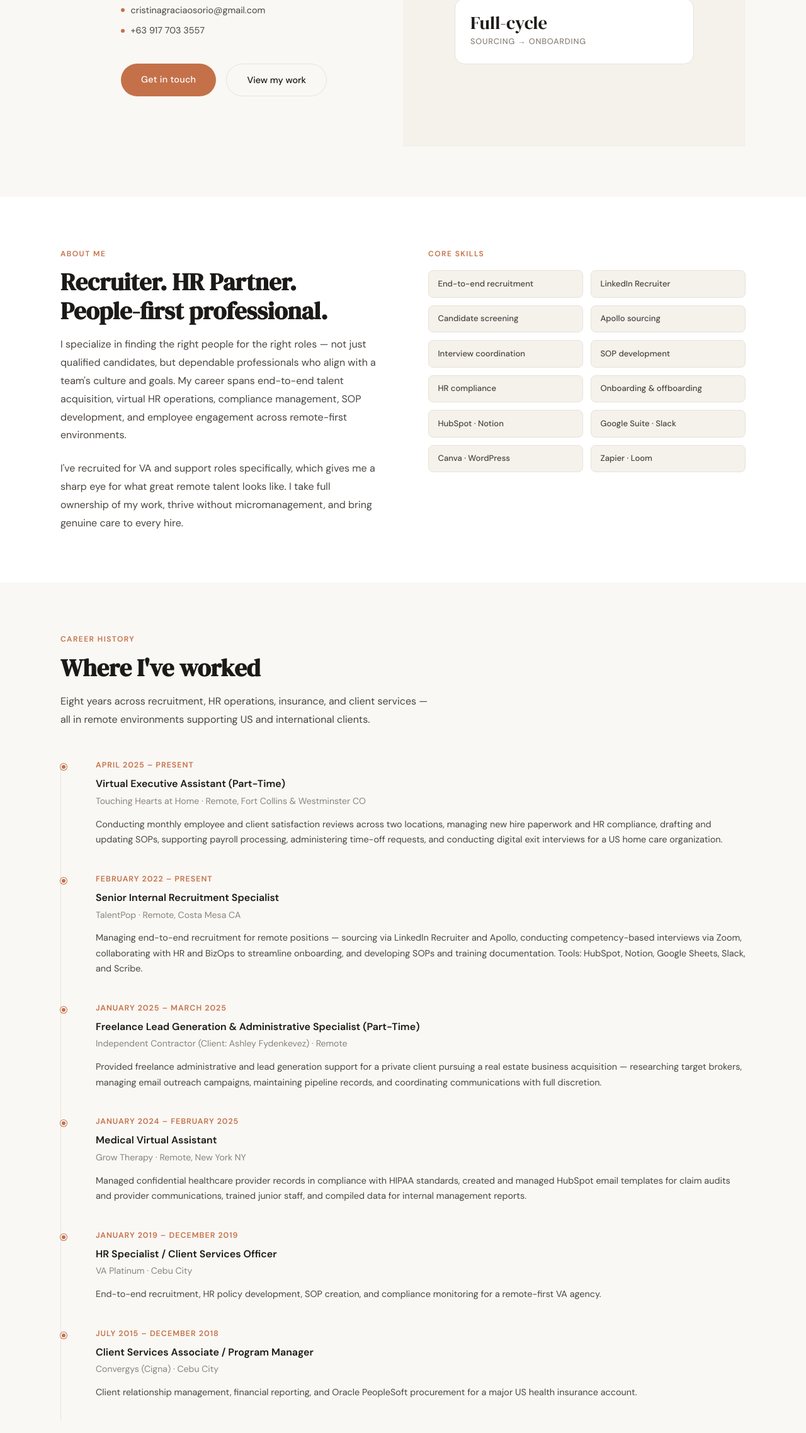
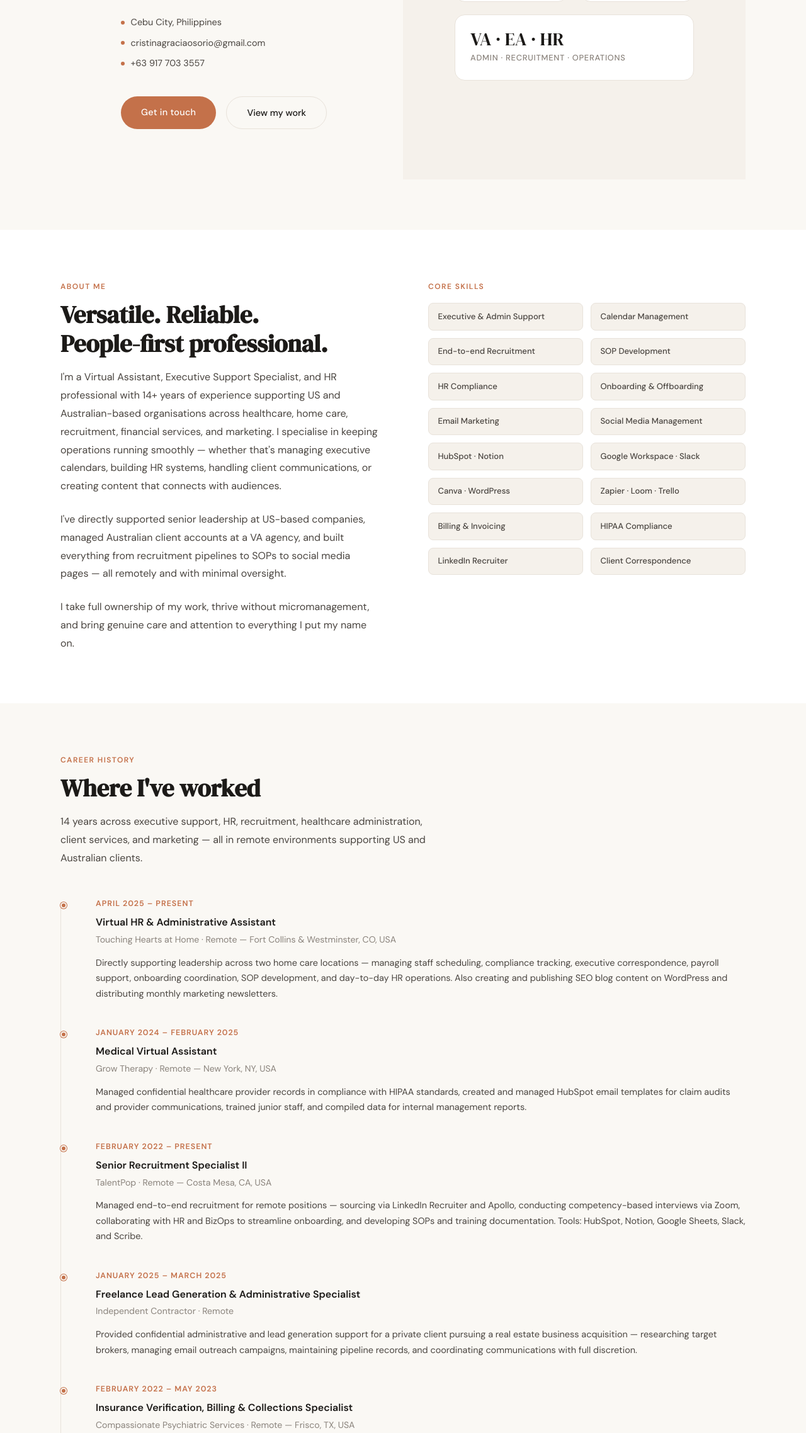
Before and after one commit to cristinagraciaosorio-ux/cristina-profile, a plain HTML site: page index.html in a window 1280 px wide. Shown: the part 524-2800 px from the top of the page at 63% size. Drawn offline with Linux system fonts and the light colour scheme.

Commit message:
Update portfolio details and client regions

```diff
--- a/index.html
+++ b/index.html
@@ -3,7 +3,7 @@
 <head>
 <meta charset="UTF-8">
 <meta name="viewport" content="width=device-width, initial-scale=1.0">
-<title>Cristina Gracia Osorio – Recruitment & HR Portfolio</title>
+<title>Cristina Gracia Osorio – VA, EA & HR Portfolio</title>
 <link href="https://fonts.googleapis.com/css2?family=DM+Serif+Display:ital@0;1&family=DM+Sans:wght@300;400;500;600&display=swap" rel="stylesheet">
 <style>
   *, *::before, *::after { box-sizing: border-box; margin: 0; padding: 0; }
@@ -468,7 +468,6 @@
   }
 
   .contact-chip:hover { background: rgba(255,255,255,0.14); }
-
   .contact-chip strong { color: white; }
 
   footer {
@@ -506,9 +505,9 @@
 <!-- HERO -->
 <section class="hero" id="home">
   <div class="hero-left">
-    <span class="hero-tag">Open to Opportunities · AU & US Clients</span>
+    <span class="hero-tag">Open to Opportunities · AU, US, UK & NZ Clients</span>
     <h1 class="hero-name">Cristina<br><em>Gracia Osorio</em></h1>
-    <p class="hero-sub">Senior Recruitment Specialist & Virtual HR Professional with 8+ years building remote teams and streamlining people operations.</p>
+    <p class="hero-sub">Virtual Assistant, Executive Support & HR Professional with 14+ years helping US and Australian businesses run smoothly — remotely, reliably, and with full ownership.</p>
     <div class="hero-contacts">
       <div class="contact-item"><span class="contact-dot"></span> Cebu City, Philippines</div>
       <div class="contact-item"><span class="contact-dot"></span> cristinagraciaosorio@gmail.com</div>
@@ -523,7 +522,7 @@
   <div class="hero-right">
     <div class="stats-grid">
       <div class="stat-card accent">
-        <div class="stat-number">8+</div>
+        <div class="stat-number">14+</div>
         <div class="stat-label">Years experience</div>
       </div>
       <div class="stat-card">
@@ -531,17 +530,17 @@
         <div class="stat-label">Remote roles</div>
       </div>
       <div class="stat-card">
-        <div class="stat-number">US &amp; AU</div>
+        <div class="stat-number">US & AU</div>
         <div class="stat-label">Clients supported</div>
       </div>
       <div class="stat-card">
-        <div class="stat-number">6+</div>
+        <div class="stat-number">8+</div>
         <div class="stat-label">Industries</div>
       </div>
       <div class="stat-card wide">
         <div>
-          <div class="stat-number">Full-cycle</div>
-          <div class="stat-label">Sourcing → Onboarding</div>
+          <div class="stat-number">VA · EA · HR</div>
+          <div class="stat-label">Admin · Recruitment · Operations</div>
         </div>
       </div>
     </div>
@@ -552,26 +551,31 @@
 <section id="about">
   <div>
     <div class="section-label">About me</div>
-    <h2 class="section-title">Recruiter. HR Partner.<br>People-first professional.</h2>
-    <p style="color: var(--ink-mid); line-height: 1.8; margin-bottom: 1.5rem;">I specialize in finding the right people for the right roles — not just qualified candidates, but dependable professionals who align with a team's culture and goals. My career spans end-to-end talent acquisition, virtual HR operations, compliance management, SOP development, and employee engagement across remote-first environments.</p>
-    <p style="color: var(--ink-mid); line-height: 1.8;">I've recruited for VA and support roles specifically, which gives me a sharp eye for what great remote talent looks like. I take full ownership of my work, thrive without micromanagement, and bring genuine care to every hire.</p>
+    <h2 class="section-title">Versatile. Reliable.<br>People-first professional.</h2>
+    <p style="color: var(--ink-mid); line-height: 1.8; margin-bottom: 1.5rem;">I'm a Virtual Assistant, Executive Support Specialist, and HR professional with 14+ years of experience supporting US and Australian-based organisations across healthcare, home care, recruitment, financial services, and marketing. I specialise in keeping operations running smoothly — whether that's managing executive calendars, building HR systems, handling client communications, or creating content that connects with audiences.</p>
+    <p style="color: var(--ink-mid); line-height: 1.8; margin-bottom: 1.5rem;">I've directly supported senior leadership at US-based companies, managed Australian client accounts at a VA agency, and built everything from recruitment pipelines to SOPs to social media pages — all remotely and with minimal oversight.</p>
+    <p style="color: var(--ink-mid); line-height: 1.8;">I take full ownership of my work, thrive without micromanagement, and bring genuine care and attention to everything I put my name on.</p>
   </div>
 
   <div>
     <div class="section-label" style="margin-bottom: 1rem;">Core skills</div>
     <div class="skills-grid">
-      <div class="skill-pill">End-to-end recruitment</div>
+      <div class="skill-pill">Executive & Admin Support</div>
+      <div class="skill-pill">Calendar Management</div>
+      <div class="skill-pill">End-to-end Recruitment</div>
+      <div class="skill-pill">SOP Development</div>
+      <div class="skill-pill">HR Compliance</div>
+      <div class="skill-pill">Onboarding & Offboarding</div>
+      <div class="skill-pill">Email Marketing</div>
+      <div class="skill-pill">Social Media Management</div>
+      <div class="skill-pill">HubSpot · Notion</div>
+      <div class="skill-pill">Google Workspace · Slack</div>
+      <div class="skill-pill">Canva · WordPress</div>
+      <div class="skill-pill">Zapier · Loom · Trello</div>
+      <div class="skill-pill">Billing & Invoicing</div>
+      <div class="skill-pill">HIPAA Compliance</div>
       <div class="skill-pill">LinkedIn Recruiter</div>
-      <div class="skill-pill">Candidate screening</div>
-      <div class="skill-pill">Apollo sourcing</div>
-      <div class="skill-pill">Interview coordination</div>
-      <div class="skill-pill">SOP development</div>
-      <div class="skill-pill">HR compliance</div>
-      <div class="skill-pill">Onboarding & offboarding</div>
-      <div class="skill-pill">HubSpot · Notion</div>
-      <div class="skill-pill">Google Suite · Slack</div>
-      <div class="skill-pill">Canva · WordPress</div>
-      <div class="skill-pill">Zapier · Loom</div>
+      <div class="skill-pill">Client Correspondence</div>
     </div>
   </div>
 </section>
@@ -580,45 +584,73 @@
 <section id="experience">
   <div class="section-label">Career history</div>
   <h2 class="section-title">Where I've worked</h2>
-  <p class="section-desc">Eight years across recruitment, HR operations, insurance, and client services — all in remote environments supporting US and international clients.</p>
+  <p class="section-desc">14 years across executive support, HR, recruitment, healthcare administration, client services, and marketing — all in remote environments supporting US and Australian clients.</p>
 
   <div class="timeline">
+
     <div class="timeline-item">
       <div class="timeline-date">April 2025 – Present</div>
-      <div class="timeline-role">Virtual Executive Assistant (Part-Time)</div>
-      <div class="timeline-company">Touching Hearts at Home · Remote, Fort Collins & Westminster CO</div>
-      <div class="timeline-desc">Conducting monthly employee and client satisfaction reviews across two locations, managing new hire paperwork and HR compliance, drafting and updating SOPs, supporting payroll processing, administering time-off requests, and conducting digital exit interviews for a US home care organization.</div>
+      <div class="timeline-role">Virtual HR & Administrative Assistant</div>
+      <div class="timeline-company">Touching Hearts at Home · Remote — Fort Collins & Westminster, CO, USA</div>
+      <div class="timeline-desc">Directly supporting leadership across two home care locations — managing staff scheduling, compliance tracking, executive correspondence, payroll support, onboarding coordination, SOP development, and day-to-day HR operations. Also creating and publishing SEO blog content on WordPress and distributing monthly marketing newsletters.</div>
     </div>
-    <div class="timeline-item">
-      <div class="timeline-date">February 2022 – Present</div>
-      <div class="timeline-role">Senior Internal Recruitment Specialist</div>
-      <div class="timeline-company">TalentPop · Remote, Costa Mesa CA</div>
-      <div class="timeline-desc">Managing end-to-end recruitment for remote positions — sourcing via LinkedIn Recruiter and Apollo, conducting competency-based interviews via Zoom, collaborating with HR and BizOps to streamline onboarding, and developing SOPs and training documentation. Tools: HubSpot, Notion, Google Sheets, Slack, and Scribe.</div>
-    </div>
-    <div class="timeline-item">
-      <div class="timeline-date">January 2025 – March 2025</div>
-      <div class="timeline-role">Freelance Lead Generation & Administrative Specialist (Part-Time)</div>
-      <div class="timeline-company">Independent Contractor (Client: Ashley Fydenkevez) · Remote</div>
-      <div class="timeline-desc">Provided freelance administrative and lead generation support for a private client pursuing a real estate business acquisition — researching target brokers, managing email outreach campaigns, maintaining pipeline records, and coordinating communications with full discretion.</div>
-    </div>
+
     <div class="timeline-item">
       <div class="timeline-date">January 2024 – February 2025</div>
       <div class="timeline-role">Medical Virtual Assistant</div>
-      <div class="timeline-company">Grow Therapy · Remote, New York NY</div>
+      <div class="timeline-company">Grow Therapy · Remote — New York, NY, USA</div>
       <div class="timeline-desc">Managed confidential healthcare provider records in compliance with HIPAA standards, created and managed HubSpot email templates for claim audits and provider communications, trained junior staff, and compiled data for internal management reports.</div>
     </div>
+
     <div class="timeline-item">
-      <div class="timeline-date">January 2019 – December 2019</div>
-      <div class="timeline-role">HR Specialist / Client Services Officer</div>
-      <div class="timeline-company">VA Platinum · Cebu City</div>
-      <div class="timeline-desc">End-to-end recruitment, HR policy development, SOP creation, and compliance monitoring for a remote-first VA agency.</div>
+      <div class="timeline-date">February 2022 – Present</div>
+      <div class="timeline-role">Senior Recruitment Specialist II</div>
+      <div class="timeline-company">TalentPop · Remote — Costa Mesa, CA, USA</div>
+      <div class="timeline-desc">Managed end-to-end recruitment for remote positions — sourcing via LinkedIn Recruiter and Apollo, conducting competency-based interviews via Zoom, collaborating with HR and BizOps to streamline onboarding, and developing SOPs and training documentation. Tools: HubSpot, Notion, Google Sheets, Slack, and Scribe.</div>
     </div>
+
+    <div class="timeline-item">
+      <div class="timeline-date">January 2025 – March 2025</div>
+      <div class="timeline-role">Freelance Lead Generation & Administrative Specialist</div>
+      <div class="timeline-company">Independent Contractor · Remote</div>
+      <div class="timeline-desc">Provided confidential administrative and lead generation support for a private client pursuing a real estate business acquisition — researching target brokers, managing email outreach campaigns, maintaining pipeline records, and coordinating communications with full discretion.</div>
+    </div>
+
+    <div class="timeline-item">
+      <div class="timeline-date">February 2022 – May 2023</div>
+      <div class="timeline-role">Insurance Verification, Billing & Collections Specialist</div>
+      <div class="timeline-company">Compassionate Psychiatric Services · Remote — Frisco, TX, USA</div>
+      <div class="timeline-desc">Managed new patient intake, conducted outbound collection calls to patients with overdue balances, verified insurance coverage, obtained authorisations, and maintained detailed billing records in compliance with healthcare data protection standards.</div>
+    </div>
+
+    <div class="timeline-item">
+      <div class="timeline-date">2020 – 2022</div>
+      <div class="timeline-role">Founder & Social Media Manager</div>
+      <div class="timeline-company">Tinacious Bakes · Cebu City, Philippines</div>
+      <div class="timeline-desc">Founded and operated an online home-based food business for nearly two years — managing production, order fulfilment, delivery coordination, customer communications, and a Facebook business page including content creation, community engagement, and organic social media marketing.</div>
+    </div>
+
+    <div class="timeline-item">
+      <div class="timeline-date">January 2019 – April 2020</div>
+      <div class="timeline-role">Team Lead – Client Success Manager</div>
+      <div class="timeline-company">VA Platinum · Cebu City, Philippines — Australian Client Accounts</div>
+      <div class="timeline-desc">Managed client correspondence on behalf of Australian Financial Planning and Mortgage Broking businesses. Oversaw a team of Virtual Assistants supporting Australian clients, monitoring performance, providing coaching, and serving as the primary liaison between clients and their VA teams.</div>
+    </div>
+
     <div class="timeline-item">
       <div class="timeline-date">July 2015 – December 2018</div>
-      <div class="timeline-role">Client Services Associate / Program Manager</div>
-      <div class="timeline-company">Convergys (Cigna) · Cebu City</div>
-      <div class="timeline-desc">Client relationship management, financial reporting, and Oracle PeopleSoft procurement for a major US health insurance account.</div>
+      <div class="timeline-role">Client Services Officer & Associate Program Manager</div>
+      <div class="timeline-company">Convergys (Cigna) · Cebu City, Philippines — US Client</div>
+      <div class="timeline-desc">Managed monthly billing and invoicing for US client accounts, produced financial reports, handled Oracle PeopleSoft procurement, and maintained strong client relationships through professional and proactive correspondence.</div>
     </div>
+
+    <div class="timeline-item">
+      <div class="timeline-date">September 2011 – July 2015</div>
+      <div class="timeline-role">Customer Service Representative</div>
+      <div class="timeline-company">Convergys (Anthem) · Cebu City, Philippines — US Client</div>
+      <div class="timeline-desc">Delivered high-volume professional customer support for US health plan providers, processing insurance claims and responding to provider billing and coding enquiries in a fast-paced call centre environment.</div>
+    </div>
+
   </div>
 </section>
 
@@ -684,7 +716,7 @@
       <div class="card-body">
         <div class="card-type">Professional Profile · LinkedIn</div>
         <div class="card-title">LinkedIn Profile</div>
-        <div class="card-desc">Full career history, endorsements, and professional network — 8+ years of recruitment and HR experience across US and international clients.</div>
+        <div class="card-desc">Full career history, endorsements, and professional network — 14+ years of VA, EA, HR, and recruitment experience across US and Australian clients.</div>
         <div class="card-link">View profile →</div>
       </div>
     </a>
@@ -695,7 +727,7 @@
 <section id="contact">
   <div class="section-label">Let's connect</div>
   <h2 class="section-title" style="color: white;">Open to new opportunities</h2>
-  <p class="section-desc">Currently available for recruitment, talent acquisition, and virtual HR roles supporting Australian and US-based clients.</p>
+  <p class="section-desc">Currently available for VA, EA, HR, admin, and marketing roles supporting US, Australian, UK, and New Zealand-based clients.</p>
 
   <div class="contact-grid">
     <a href="mailto:cristinagraciaosorio@gmail.com" class="contact-chip">
@@ -714,7 +746,7 @@
 </section>
 
 <footer>
-  © 2026 Cristina Gracia Osorio · Cebu City, Philippines · Built for opportunities with AU & US clients
+  © 2026 Cristina Gracia Osorio · Cebu City, Philippines · Available for remote roles with US, AU, UK & NZ clients
 </footer>
 
 </body>
```
